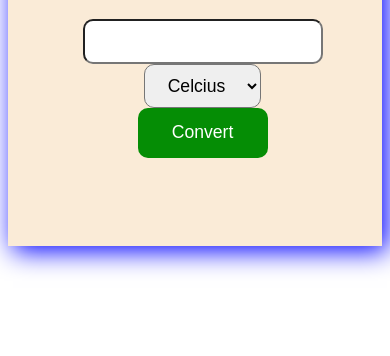
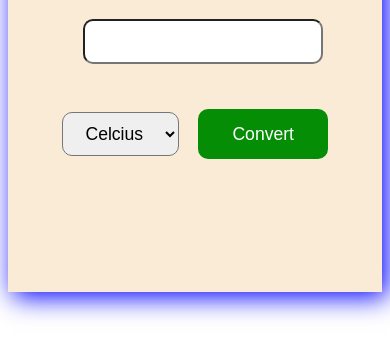
Before and after one commit to SaQib-1237/UnitConvertionCalculator, a plain HTML site: page index.html in a window 390 px wide. Shown: the part 234-590 px from the top of the page. Drawn offline with Linux system fonts and the light colour scheme.

Commit message:
Fix Responsiveness

```diff
--- a/style.css
+++ b/style.css
@@ -38,3 +38,12 @@
 #cal-display{
   margin-top: 40px;
 }
+
+
+    /* BreakPoint */
+
+  @media(min-width: 275px) and (max-width: 700px){
+    #cal-select{
+      margin: 3rem 0;
+    }
+  }
```
